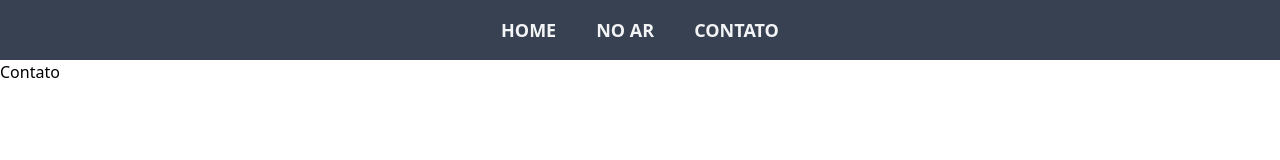
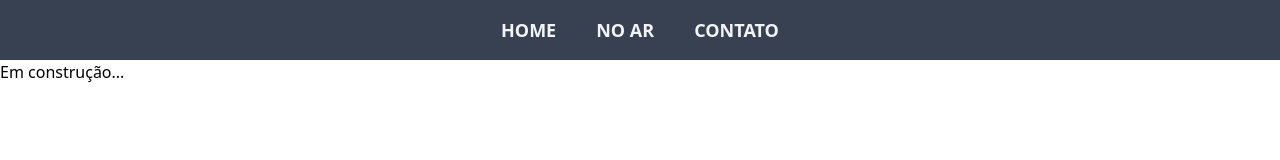
Before and after one commit to jsevitor/react-filmes, a React (Vite) app: page /contato in a window 1280 px wide. Shown: the top 160 px of the page. Built offline with nearby package versions, Linux system fonts and the light colour scheme.

Commit message:
Alterações de configuração

```diff
--- a/src/pages/Contato/Contato.jsx
+++ b/src/pages/Contato/Contato.jsx
@@ -7,7 +7,7 @@ export default function Contato() {
     return (
         <div>
             <Menu />
-            Contato
+            Em construção...
         </div>
     )
 }
--- a/src/pages/NoAr/Noar.jsx
+++ b/src/pages/NoAr/Noar.jsx
@@ -7,7 +7,7 @@ export default function NoAr() {
     return (
         <div>
             <Menu />
-            No Ar
+            Em construção...
         </div>
     )
 }
```
Also changed, not shown: 1 other file (tests, documents, lock files or other folders).
